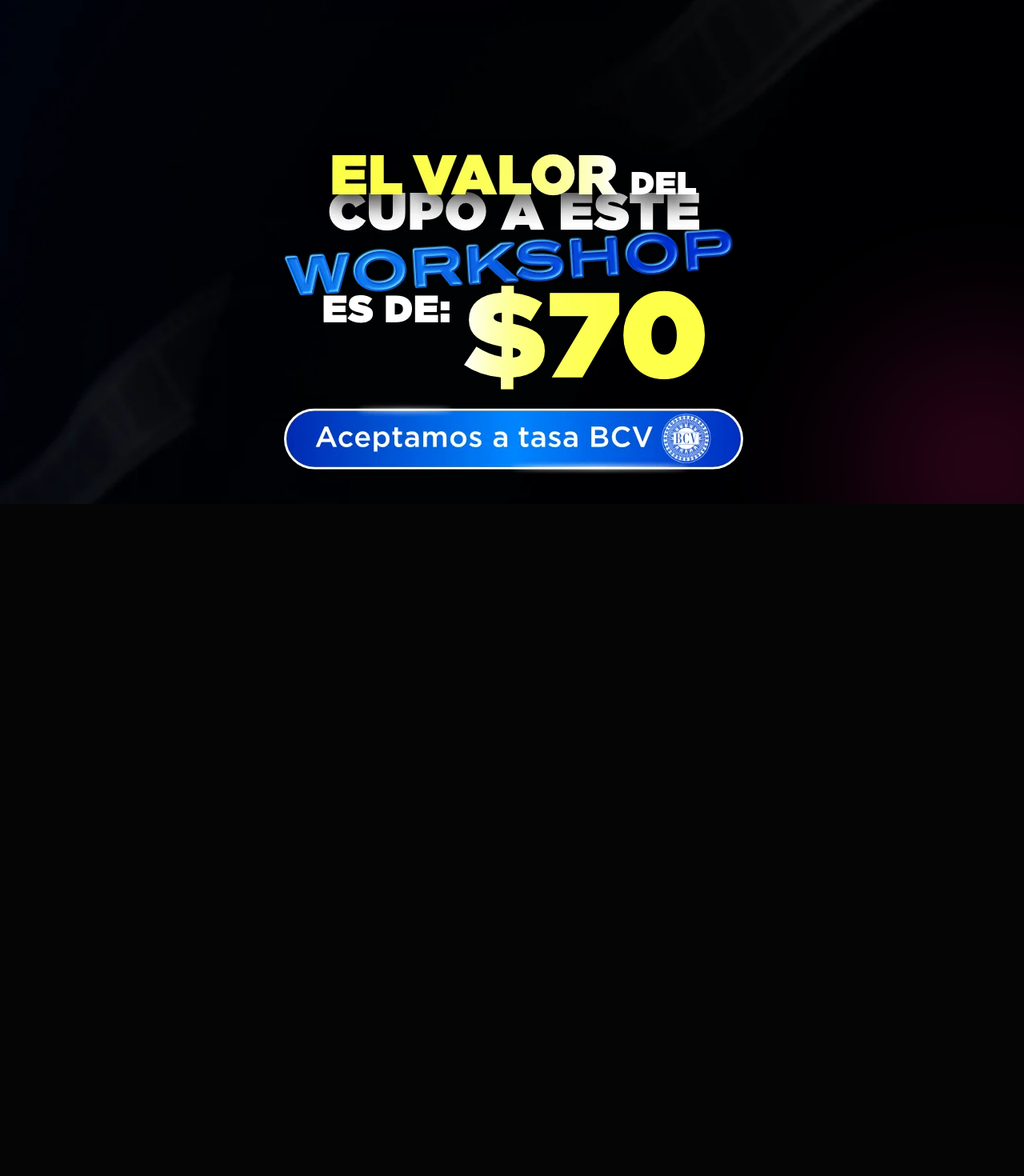
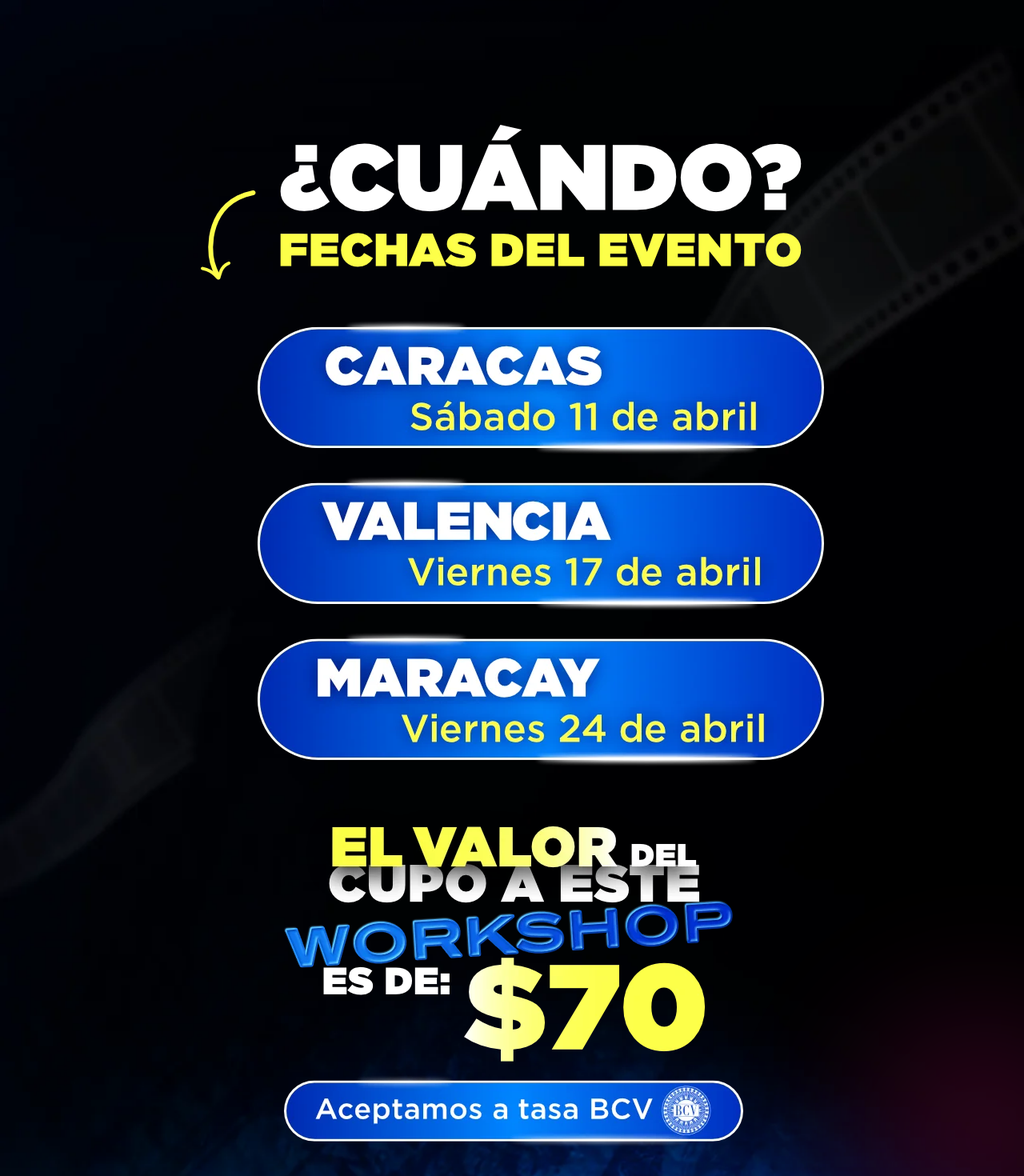
Before and after one commit to EmprendeProject/johan-mkt-web, a React (Vite) app: page / in a window 1280 px wide. Shown: the part 5719-7189 px from the top of the page at 80% size. Before the commit the page ends 6349 px from the top, so only its background shows below. Built offline with nearby package versions, Linux system fonts and the light colour scheme.

Commit message:
imagen de "cuando"

```diff
--- a/src/App.jsx
+++ b/src/App.jsx
@@ -4,6 +4,7 @@ import estoEsParaImg from './assets/disenos-johan/cuadro-esto-es-para-ti-1.webp'
 import queAprenderasImg from './assets/disenos-johan/que-aprenderas.webp';
 import estoEsPara2Img from './assets/disenos-johan/cuadro-esto-es-para-2.webp';
 import workshopImg from './assets/disenos-johan/workshop-convierte-1.0-portada.webp';
+import fechaEventoImg from './assets/disenos-johan/fecha del evento web.webp';
 import costoImg from './assets/disenos-johan/costo del workshop.webp';
 import './App.css';
 
@@ -61,6 +62,10 @@ function App() {
       </section>
 
       <section className="info-image-section">
+        <img src={fechaEventoImg} alt="Fecha del Evento" className="info-image" />
+      </section>
+
+      <section className="info-image-section">
         <img src={costoImg} alt="Costo del Workshop" className="info-image" />
       </section>
     </div>
```
Also changed, not shown: src/assets/disenos-johan/fecha del evento web.webp (added).
